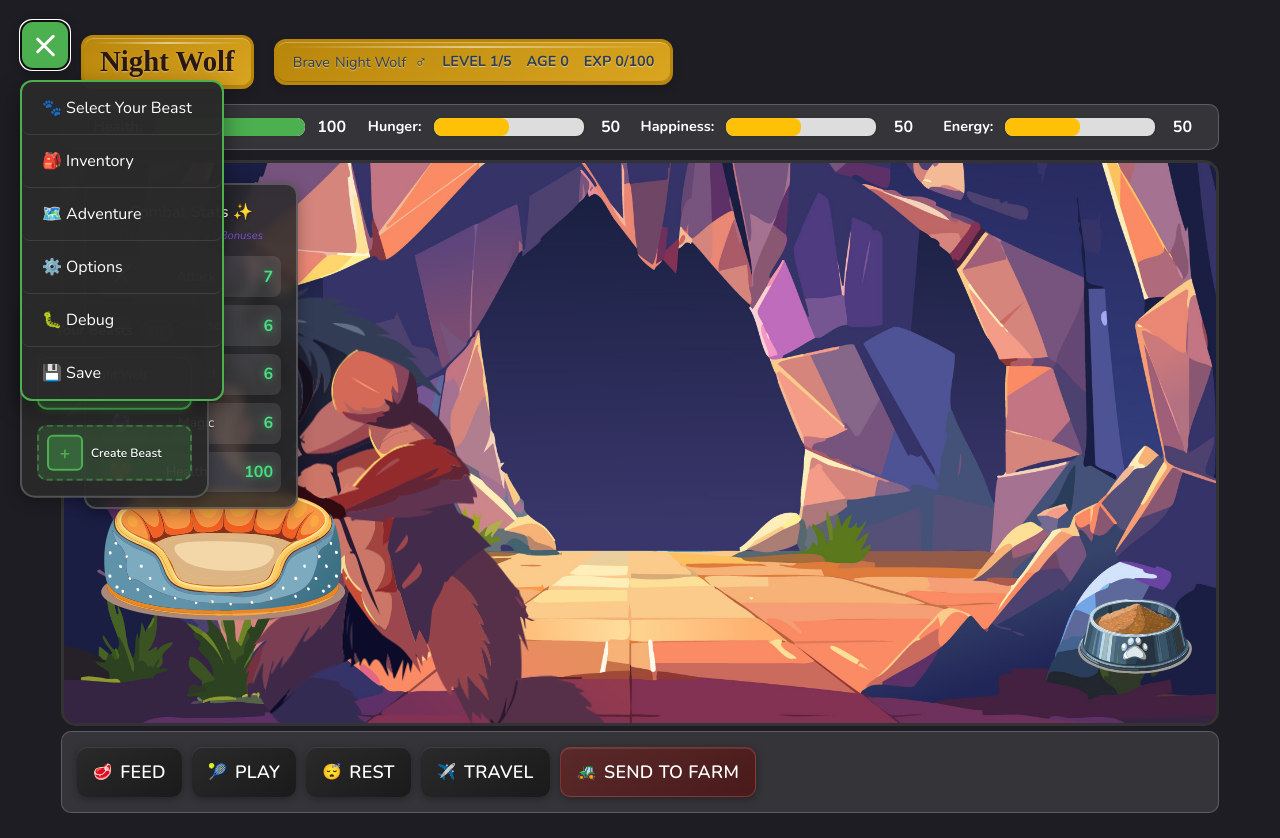
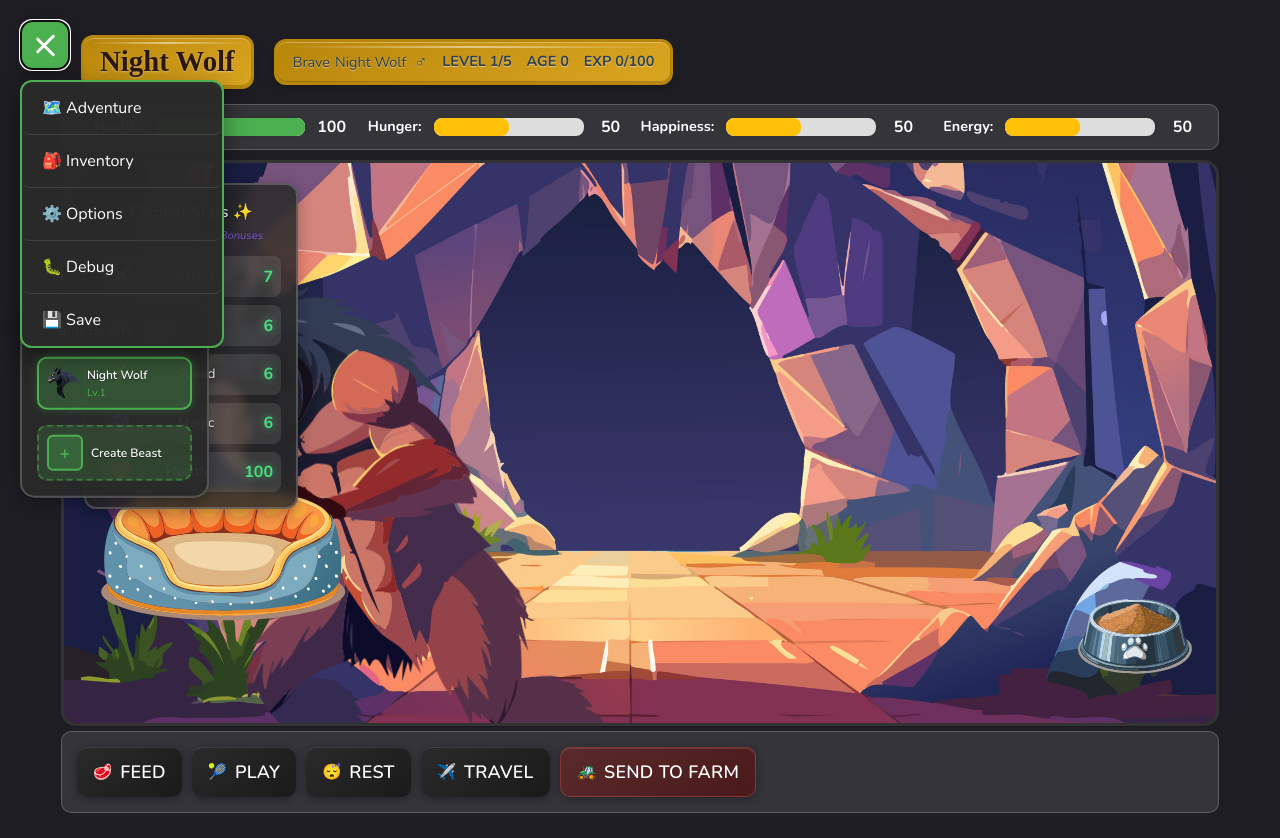
Before and after one commit to nicolegdesign/beastenstein, a React (Vite) app: page / in a window 1280 px wide. Both pictures are taken after a click on the button "Menu". Built offline with nearby package versions, Linux system fonts and the light colour scheme; a web font is replaced by a local one.

Commit message:
Code cleanup 3.

```diff
--- a/src/App.tsx
+++ b/src/App.tsx
@@ -810,11 +810,6 @@ function App() {
   }, []);
 
   // Menu handlers
-  const handleSelectBeast = useCallback(() => {
-    // Beast selection is now handled by the sidebar - could open Mausoleum instead
-    setShowMausoleum(true);
-  }, []);
-
   const handleOptions = useCallback(() => {
     setShowOptions(true);
   }, []);
@@ -1180,7 +1175,6 @@ function App() {
     <InventoryProvider>
       <div className="App">
       <Menu
-        onSelectBeast={handleSelectBeast}
         onOptions={handleOptions}
         onSave={handleSave}
         onInventory={handleInventory}
--- a/src/components/Menu/Menu.tsx
+++ b/src/components/Menu/Menu.tsx
@@ -2,7 +2,6 @@ import React, { useState } from 'react';
 import './Menu.css';
 
 interface MenuProps {
-  onSelectBeast: () => void;
   onOptions: () => void;
   onSave: () => void;
   onInventory: () => void;
@@ -11,7 +10,7 @@ interface MenuProps {
   inAdventure: boolean;
 }
 
-export const Menu: React.FC<MenuProps> = ({ onSelectBeast, onOptions, onSave, onInventory, onAdventure, onDebug, inAdventure }) => {
+export const Menu: React.FC<MenuProps> = ({ onOptions, onSave, onInventory, onAdventure, onDebug, inAdventure }) => {
   const [isOpen, setIsOpen] = useState(false);
 
   const toggleMenu = () => {
@@ -39,9 +38,9 @@ export const Menu: React.FC<MenuProps> = ({ onSelectBeast, onOptions, onSave, on
         <div className="menu-dropdown">
           <button
             className="menu-item"
-            onClick={() => handleMenuItemClick(onSelectBeast)}
+            onClick={() => handleMenuItemClick(onAdventure)}
           >
-            🐾 Select Your Beast
+            {inAdventure ? '🏠 Leave Adventure' : '🗺️ Adventure'}
           </button>
           <button
             className="menu-item"
@@ -49,12 +48,7 @@ export const Menu: React.FC<MenuProps> = ({ onSelectBeast, onOptions, onSave, on
           >
             🎒 Inventory
           </button>
-          <button
-            className="menu-item"
-            onClick={() => handleMenuItemClick(onAdventure)}
-          >
-            {inAdventure ? '🏠 Leave Adventure' : '🗺️ Adventure'}
-          </button>
+
           <button
             className="menu-item"
             onClick={() => handleMenuItemClick(onOptions)}
```
